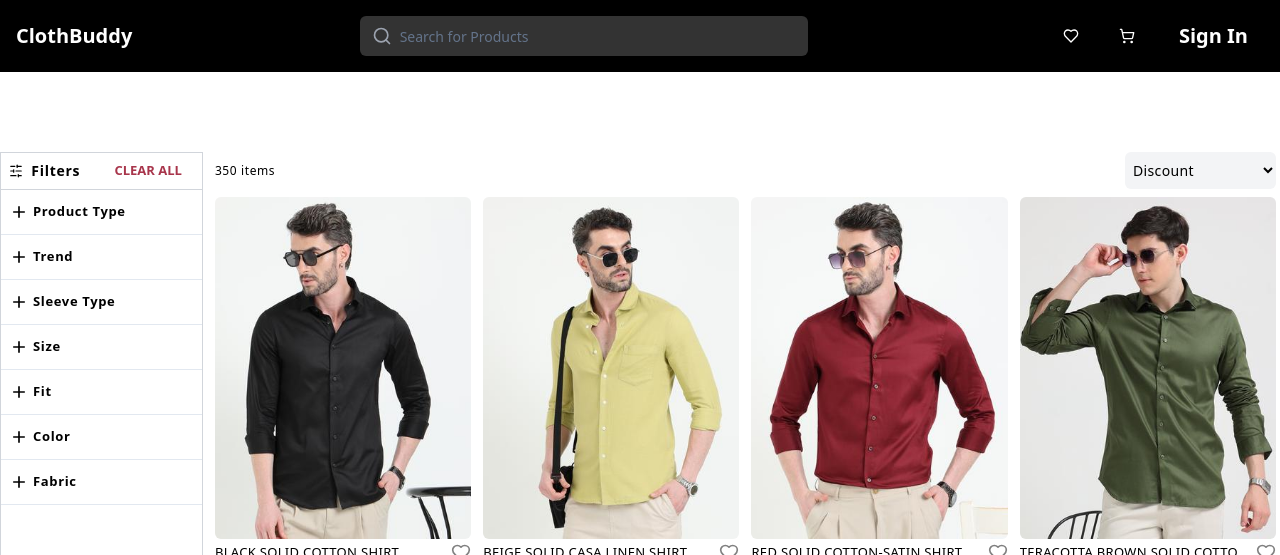
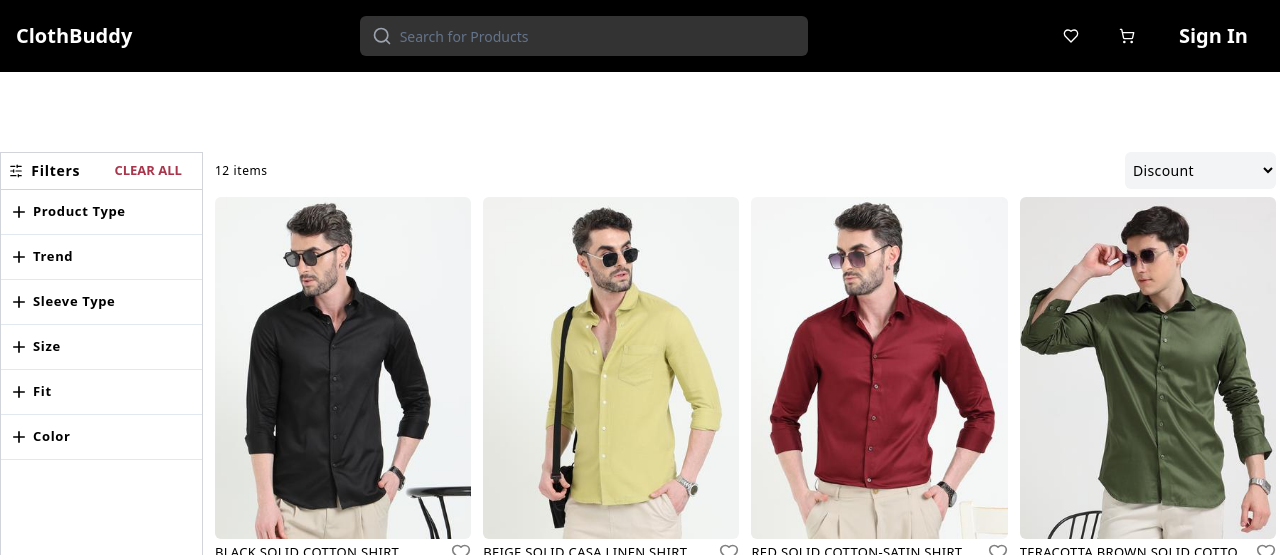
Before and after one commit to devSid-os/buyer-user-frontend2, a Next.js app: page /products in a window 1280 px wide. Shown: the top 555 px of the page. Built offline with nearby package versions, Linux system fonts and the light colour scheme.

Commit message:
feat: filter add

```diff
--- a/app/products/Filters.tsx
+++ b/app/products/Filters.tsx
@@ -4,6 +4,12 @@ import { Checkbox } from '@mui/material';
 import AddIcon from '@mui/icons-material/Add';
 import RemoveIcon from '@mui/icons-material/Remove';
 import { SlidersHorizontal } from 'lucide-react';
+
+// Add proper interface for filter structure
+interface Filter {
+  name: string;
+  availableFilters: string[];
+}
 
 export default function Filters({
   isSmallScreen,
@@ -15,7 +21,7 @@ export default function Filters({
   handleCheckboxChange,
   resetAllFilters,
 }: {
-  filters: any[];
+  filters: Filter[];  // Replace any[] with Filter[]
   expandedFilter: string | null;
   toggleFilter: (filterName: string) => void;
   handleCheckboxChange: (category: string, option: string) => void;
--- a/app/products/Products.tsx
+++ b/app/products/Products.tsx
@@ -40,7 +40,7 @@ export default function Products({ products }: { products: IProductList[] }) {
   return (
     <div style={{ zIndex: '1' }} className="flex w-full flex-col gap-2 px-2 md:w-[84%] md:p-0 md:pr-1">
       <div className="flex items-center justify-between">
-        <p className="text-[12px] tracking-wider">350 items</p>
+        <p className="text-[12px] tracking-wider">{products.length} items</p>
         <select className="rounded-md bg-gray-100 p-1 py-2 text-sm tracking-wide focus:outline-none">
           <option value={'discount'}>Discount</option>
           <option value={'newest_first'}>What's new</option>
--- a/app/products/page.tsx
+++ b/app/products/page.tsx
@@ -1,56 +1,85 @@
 'use client';
-import { useState } from 'react';
+import { useState, useEffect } from 'react';
 import Filters from './Filters';
 import Products from './Products';
 import { SlidersHorizontal } from 'lucide-react';
 import { useMediaQuery } from 'react-responsive';
 import { productList } from '@/constants/productData';
 
-export default function Men() {
-  const productFilters: { name: string; availableFilters: string[] }[] = [
-    { name: 'Product Type', availableFilters: ['Casual', 'Denim', 'Formals'] },
-    { name: 'Trend', availableFilters: ['Graphics', 'Korean', 'Formal Attire', 'Opium'] },
+const productFilters = [
+  {
+    name: 'Product Type',
+    availableFilters: ['Casual', 'Denim', 'Formals']
+  },
+  {
+    name: 'Trend',
+    availableFilters: ['Graphics', 'Korean', 'Formal Attire', 'Opium']
+  },
   {
     name: 'Sleeve Type',
     availableFilters: ['Full Sleeve', 'Half Sleeve', 'Regular', 'Short', 'Short Sleeves'],
   },
-    { name: 'Size', availableFilters: ['S', 'M', 'L', 'XL', '2XL', '3XL'] },
-    { name: 'Fit', availableFilters: ['Box Fit', 'Loose Fit', 'Oversized', 'Printed'] },
+  {
+    name: 'Size',
+    availableFilters: ['S', 'M', 'L', 'XL', '2XL', '3XL']
+  },
+  {
+    name: 'Fit',
+    availableFilters: ['Box Fit', 'Loose Fit', 'Oversized', 'Printed']
+  },
   {
     name: 'Color',
     availableFilters: [
-        'Alloy',
-        'Baby Pink',
-        'Beige',
       'Black',
+      'White',
       'Blue',
-        'Blue Hue',
+      'Red',
+      'Green',
+      'Yellow',
+      'Grey',
       'Brown',
-        'Coral',
-        'Dark Blue',
-        'Red',
-      ],
-    },
-    {
-      name: 'Fabric',
-      availableFilters: [
-        '100% Cotton',
-        '100% Rayon',
-        '85% Cotton 15% Linen',
-        'Airtech',
-        'Boski',
-        'Boski Cotton',
+      'Purple',
+      'Orange'
     ],
   },
 ];
 
+export default function Men() {
+  const [filteredProducts, setFilteredProducts] = useState(productList);
   const isSmallScreen = useMediaQuery({ query: '(max-width: 768px)' });
   const [expandedFilter, setExpandedFilter] = useState<string | null>(null);
   const [selectedFilters, setSelectedFilters] = useState<{ [key: string]: string[] }>({});
   const [mobileFiltersMenu, setMobileFiltersMenu] = useState<boolean>(false);
 
+  // Apply filters whenever selectedFilters changes
+  useEffect(() => {
+    const applyFilters = () => {
+      let result = productList;
+
+      Object.entries(selectedFilters).forEach(([category, selectedOptions]) => {
+        if (selectedOptions.length > 0) {
+          result = result.filter(product => {
+            const categoryKey = category.toLowerCase() as keyof typeof product;
+            const productValue = product[categoryKey];
+            return selectedOptions.some(option => {
+              if (Array.isArray(productValue)) {
+                return productValue.includes(option);
+              }
+              return productValue === option;
+            });
+          });
+        }
+      });
+
+      setFilteredProducts(result);
+    };
+
+    applyFilters();
+  }, [selectedFilters]);
+
   const resetAllFilters = (): void => {
     setSelectedFilters({});
+    setFilteredProducts(productList);
   };
 
   const toggleFilter = (filterName: string) => {
@@ -60,11 +89,13 @@ export default function Men() {
   const handleCheckboxChange = (category: string, option: string) => {
     setSelectedFilters((prevFilters) => {
       const selectedOptions = prevFilters[category] || [];
+      const updatedOptions = selectedOptions.includes(option)
+        ? selectedOptions.filter((item) => item !== option)
+        : [...selectedOptions, option];
+
       return {
         ...prevFilters,
-        [category]: selectedOptions.includes(option)
-          ? selectedOptions.filter((item) => item !== option)
-          : [...selectedOptions, option],
+        [category]: updatedOptions,
       };
     });
   };
@@ -72,7 +103,6 @@ export default function Men() {
   return (
     <div className="sm:px-auto mx-auto mt-20 pb-4 text-black">
       <div className="flex items-stretch gap-3">
-        {/* FILTERS SECTION */}
         <Filters
           selectedFilters={selectedFilters}
           handleCheckboxChange={handleCheckboxChange}
@@ -84,7 +114,6 @@ export default function Men() {
           isSmallScreen={isSmallScreen}
         />
 
-        {/* FILTERS BUTOTN FOR SMALL SCREEN AND BELOW */}
         <button
           style={{ zIndex: '2' }}
           onClick={() => setMobileFiltersMenu((prev) => !prev)}
@@ -94,8 +123,7 @@ export default function Men() {
           <SlidersHorizontal size={16} />
         </button>
 
-        {/* PRODUCTS LIST */}
-        <Products products={productList} />
+        <Products products={filteredProducts} />
       </div>
     </div>
   );
```
Lines whose indentation alone changed are shown as unchanged.
